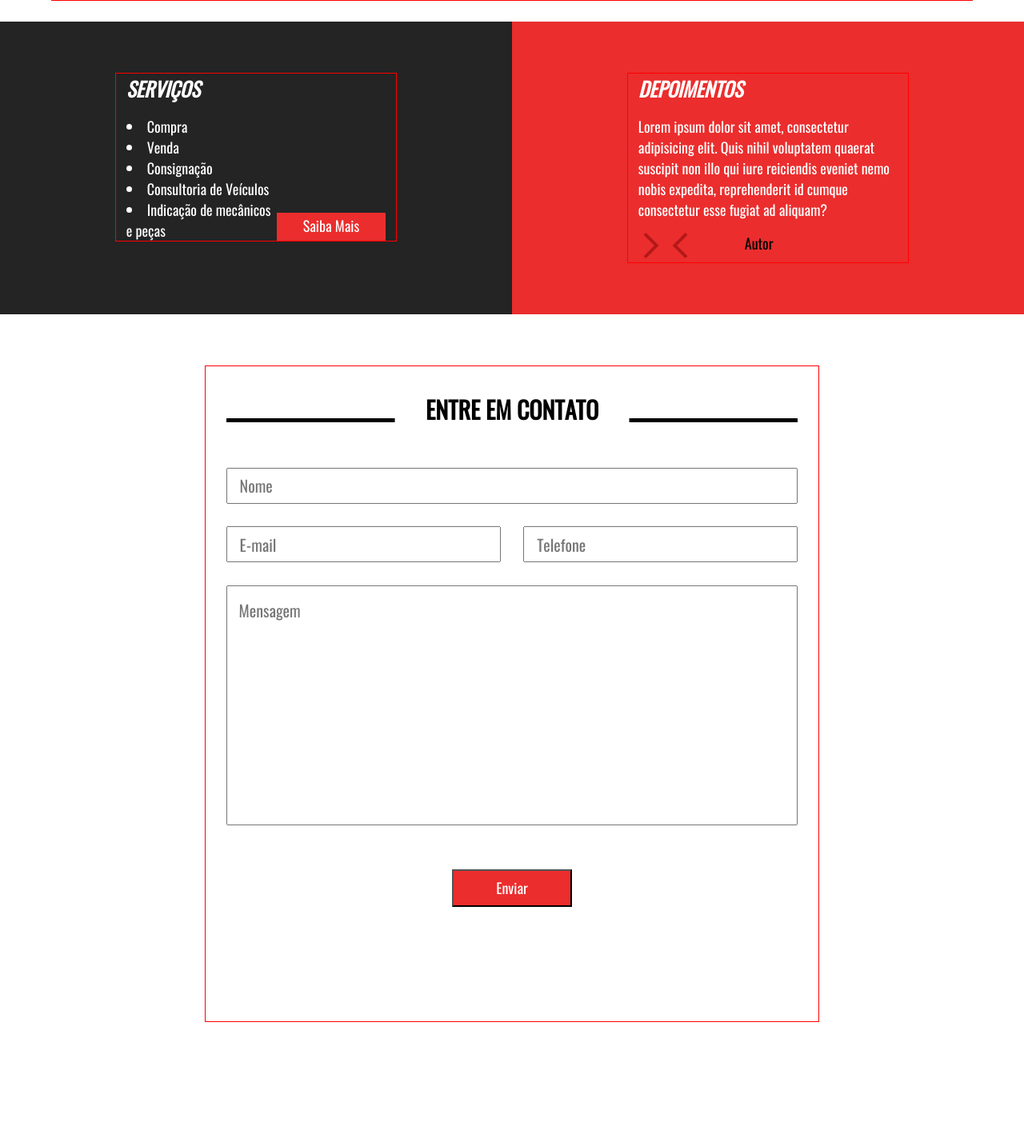
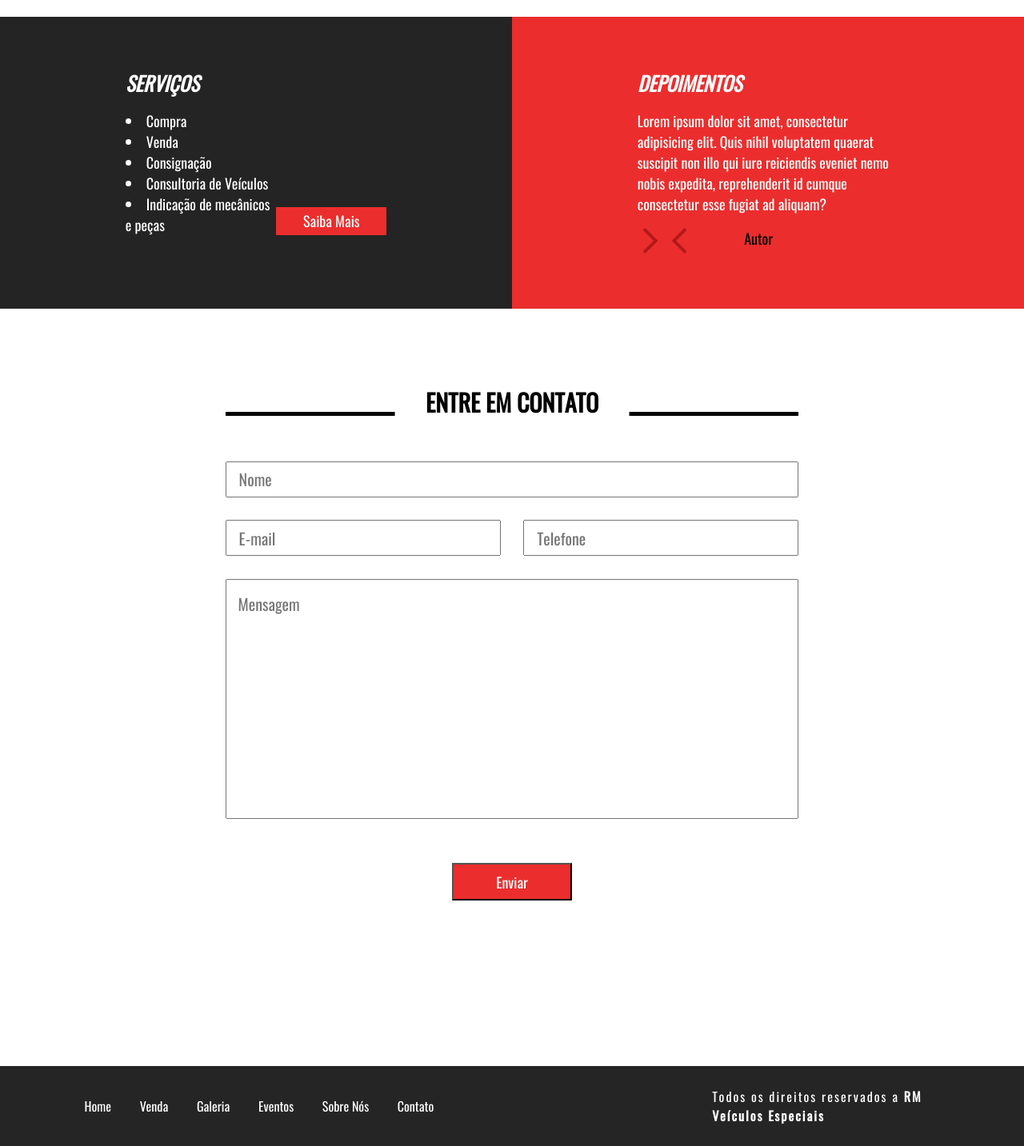
Before and after one commit to Carolbrandes/RM_veiculos_especiais, a PHP site: page / in a window 1280 px wide. Shown: the part 1269-2702 px from the top of the page at 80% size. Before the commit the page ends 2547 px from the top, so only its background shows below. Run offline with PHP 8.4, Linux system fonts and the light colour scheme.

Commit message:
fiz o footer - finalizado a pag home

```diff
--- a/componentes/form-contato/form-contato.scss
+++ b/componentes/form-contato/form-contato.scss
@@ -23,6 +23,10 @@ $espacamentoInterno: 15px;
                 display: flex;
                 flex-direction: column;
                 align-items: center;
+
+                @media screen and (max-width: 375px) {
+                        padding: 30% 0;
+                }
 
 
                 input[type="text"], input[type="email"]{
--- a/componentes/geral/geral.scss
+++ b/componentes/geral/geral.scss
@@ -15,7 +15,6 @@ contexto{
         width: 90%;
         margin: 0 auto;
         padding: 0 2%;
-        border: 1px solid red;
 
           /* mobile*/
           @media screen and (max-width: 414px){
--- a/componentes/titulos/titulos.scss
+++ b/componentes/titulos/titulos.scss
@@ -14,6 +14,11 @@
                 @media screen and (max-width: 414px) {
                        top: 32px;
                  }
+
+                 @media screen and (max-width: 375px) {
+                        top: 40px;
+                }
+
         }
 
         &__titulo{
--- a/css/style.css
+++ b/css/style.css
@@ -15,7 +15,6 @@ contexto {
   width: 90%;
   margin: 0 auto;
   padding: 0 2%;
-  border: 1px solid red;
   /* mobile*/ }
   @media screen and (max-width: 414px) {
     contexto {
@@ -168,6 +167,9 @@ header {
   @media screen and (max-width: 414px) {
     .titulo-linha__linha {
       top: 32px; } }
+  @media screen and (max-width: 375px) {
+    .titulo-linha__linha {
+      top: 40px; } }
 .titulo-linha__titulo {
   text-transform: uppercase;
   padding: 2% 3%;
@@ -311,6 +313,9 @@ header {
     display: flex;
     flex-direction: column;
     align-items: center; }
+    @media screen and (max-width: 375px) {
+      .form-contato__form {
+        padding: 30% 0; } }
     .form-contato__form input[type="text"], .form-contato__form input[type="email"] {
       width: 100%;
       height: 45px;
@@ -349,4 +354,39 @@ header {
       max-width: 150px;
       padding: 3%; }
 
+.footer {
+  background-color: #252525;
+  color: #fff;
+  padding: 2% 0; }
+  .footer__container {
+    display: flex;
+    justify-content: space-between;
+    align-items: center; }
+    @media screen and (max-width: 1024px) {
+      .footer__container {
+        flex-direction: column;
+        text-align: center; } }
+  .footer__menu {
+    width: 80%; }
+    .footer__menu a {
+      color: #fff;
+      text-decoration: none;
+      padding: 0 2%; }
+    @media screen and (max-width: 1024px) {
+      .footer__menu {
+        width: 100%;
+        margin-bottom: 2%; } }
+    @media screen and (max-width: 414px) {
+      .footer__menu {
+        display: none; } }
+  .footer__texto {
+    width: 30%;
+    letter-spacing: 2px; }
+    @media screen and (max-width: 1024px) {
+      .footer__texto {
+        width: 100%; } }
+    @media screen and (max-width: 414px) {
+      .footer__texto {
+        font-size: 14px; } }
+
 /*# sourceMappingURL=style.css.map */
--- a/css/style.scss
+++ b/css/style.scss
@@ -8,3 +8,4 @@
 @import "../componentes/botoes/botoes.scss";
 @import "../secoes/servicos-e-depoimentos/servicos-e-depoimentos.scss";
 @import "../componentes/form-contato/form-contato.scss";
+@import "../componentes/footer/footer.scss";
--- a/index.php
+++ b/index.php
@@ -134,7 +134,7 @@
 
                                 <div class="w-50">
                                         <div class="w-50__elemento">
-                                                <input  type="email" name="email" placeholder="E-mail" required>
+                                                <input type="email" name="email" placeholder="E-mail" required>
                                         </div>
                                         <div class="w-50__elemento">
                                                 <input type="text" name="telefone" placeholder="Telefone" required>
@@ -151,6 +151,24 @@
         </section>
 
 
+        <footer class="footer">
+                <contexto>
+                        <div class="footer__container">
+                                <nav class="footer__menu">
+                                        <a href="index.php">Home</a>
+                                        <a href="">Venda</a>
+                                        <a href="">Galeria</a>
+                                        <a href="">Eventos</a>
+                                        <a href="">Sobre Nós</a>
+                                        <a href="">Contato</a>
+                                </nav>
+
+                                <p class="footer__texto">Todos os direitos reservados a <b>RM Veículos Especiais</b></p>
+                        </div>
+                </contexto>
+        </footer>
+
+
         <script src="js/menu.js"></script>
 
 </body>
```
Also changed, not shown: componentes/footer/footer.scss (added, +49 -0 lines), 1 other file.
